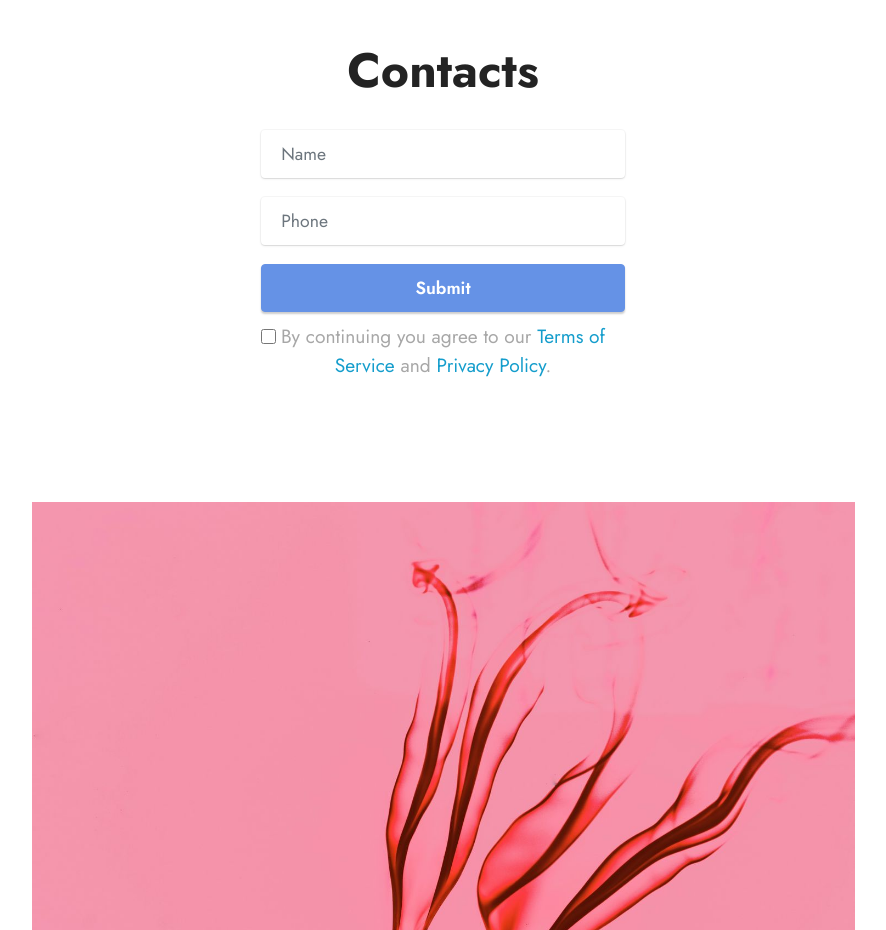
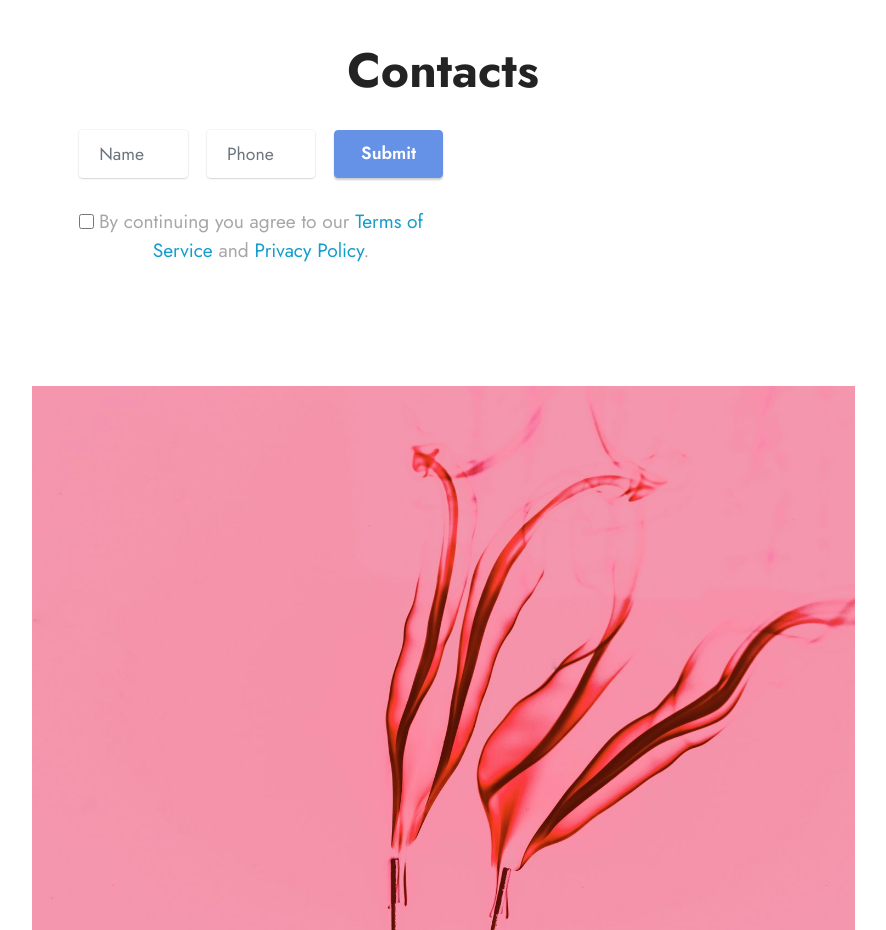
Before and after one commit to pedroreactive/mr, a plain HTML site: page es.html in a window 1280 px wide. Shown: the part 1600-2530 px from the top of the page, without its empty margins (197-1083 px from the left). Drawn offline with Linux system fonts and the light colour scheme; files whose address does not match are found by name.

Commit message:
Update es.html

```diff
--- a/es.html
+++ b/es.html
@@ -155,8 +155,8 @@
 
         </div>
         <div class="row justify-content-center mt-4">
-            <div class="col-lg-8 mx-auto mbr-form" data-form-type="formoid">
-                <form action="https://mobirise.eu/" method="POST" class="mbr-form form-with-styler mx-auto" data-form-title="Form Name"><input type="hidden" name="email" data-form-email="true" value="H7u9tJOHz0BkGhP5mcltqvl+s+cj6a+o3C4yminxLgmsrHByuT43W/wkvjAPWmYwRWTuaeAmyyAyo86A4VwUNwOWKxVmhZ6WC/p5q6LGKWKB4fzVpMQLVc8ANgZsCl26">
+            <div class="col-lg-8 mx-auto mbr-form" data-form-type="netlify">
+                <form name="contact" method="POST" data-netlify="true">
                     <div class="row">
                         <div hidden="hidden" data-form-alert="" class="alert alert-success col-12">Thanks for filling
                             out the form!</div>
@@ -164,14 +164,14 @@
                             problem!</div>
                     </div>
                     <div class="dragArea row">
-                        <div class="col-lg-12 col-md-12 col-sm-12 form-group" data-for="name">
+                        <div class="col-lg-4 col-md-12 col-sm-12 form-group" data-for="name">
                             <input type="text" name="name" placeholder="Name" data-form-field="name" class="form-control" value="" id="name-form6-1h">
                         </div>
 
-                        <div data-for="phone" class="col-lg-12 col-md-12 col-sm-12 form-group">
+                        <div data-for="phone" class="col-lg-4 col-md-12 col-sm-12 form-group">
                             <input type="tel" name="phone" placeholder="Phone" data-form-field="phone" class="form-control" value="" id="phone-form6-1h">
                         </div>
-                        <div class="col-auto mbr-section-btn align-center">
+                        <div class="col-lg-4 col-md-12 col-sm-12 mbr-section-btn align-center">
                             <button type="submit" class="btn btn-primary display-4">Submit</button>
                         </div>
                     </div>
```
